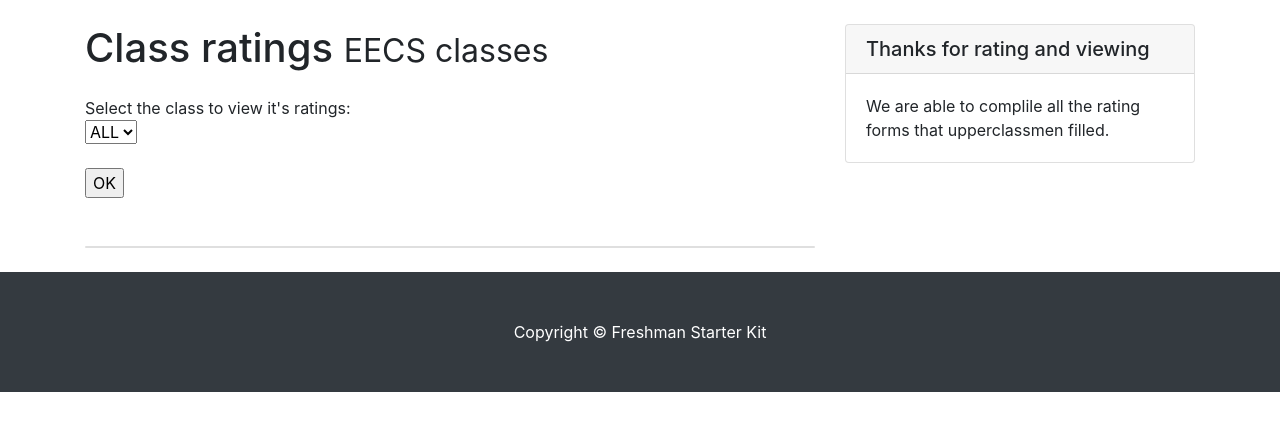
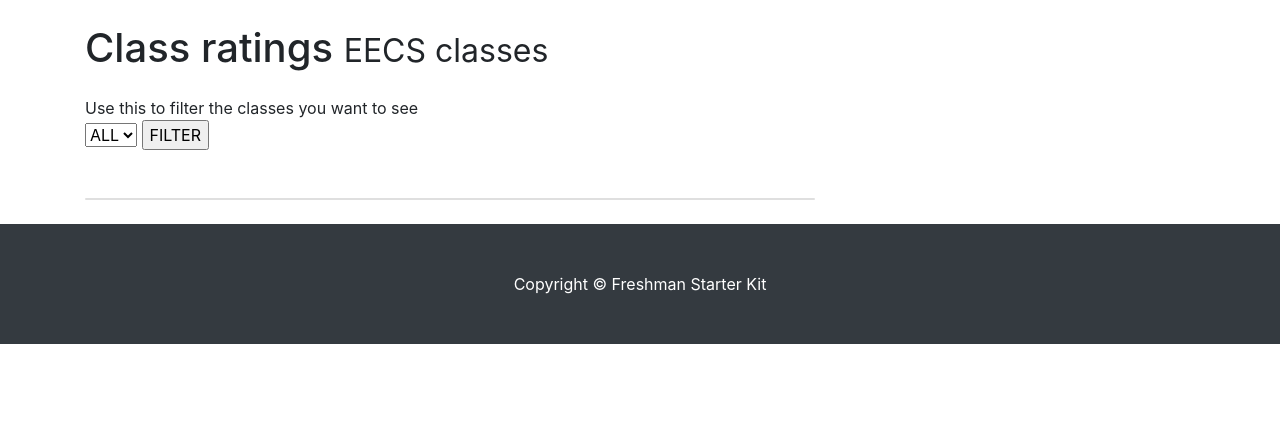
Before and after one commit to archanaramakrishnan/EECS448-Project3, a Django app: page /ratings_view_class.html in a window 1280 px wide. Shown: the part 56-487 px from the top of the page. Run offline with Django 3.2, Linux system fonts and the light colour scheme; some libraries are stand-ins or nearby versions.

Commit message:
Edited minor features in ratings

```diff
--- a/mysite/myapp/templates/ratings_view_class.html
+++ b/mysite/myapp/templates/ratings_view_class.html
@@ -70,7 +70,7 @@
 
         <form id="searchform"  method="get" action="" accept-charset="utf-8">
                 <!--Drop Down select to filter the classes-->
-                Select the class to view it's ratings:
+                Use this to filter the classes you want to see
                 <br>
                   <select id="classChoice" name="classChoice">
                   <option value="all">ALL</option>
@@ -78,8 +78,7 @@
                   <option value="{{ rate.class_rated }}">{{ rate.class_rated }}</option>
                   {% endfor %}
                   </select>
-                  <br><br>
-                <input type="submit" value="OK" onclick="location.href='ratings_view_class.html';">
+                <input type="submit" value="FILTER" onclick="location.href='ratings_view_class.html';">
         </form>
           <br><br>
         <!-- Blog Post -->
@@ -88,7 +87,7 @@
 
         {% for rate in rates %}
 
-          <img class="card-img-top" src="{% static 'for_forms/post1.jpg' %}" alt="Card image cap">
+          <img class="card-img-top" src="{% static 'for_forms/post4.jpg' %}" height="70" alt="Card image cap">
           <div class="card-body">
             <h2 class="card-title">{{ rate.class_rated }}</h2>
 
@@ -116,13 +115,6 @@
       <div class="col-md-4">
 
 
-        <!-- Side Widget -->
-        <div class="card my-4">
-          <h5 class="card-header">Thanks for rating and viewing</h5>
-          <div class="card-body">
-            We are able to complile all the rating forms that upperclassmen filled.
-          </div>
-        </div>
 
       </div>
 
--- a/mysite/myapp/views.py
+++ b/mysite/myapp/views.py
@@ -194,7 +194,7 @@ def rating_form(request):
             class_overall=form.cleaned_data['class_overall']
             print(class_rated,class_difficulty_level,class_hours_spent,rater_grade,class_exams_num,class_hw,class_comments,class_overall);
             post.save()
-            return HttpResponseRedirect("ratings_view_class.html")
+            return HttpResponseRedirect("ratings_view_class.html?classChoice=all")
     else:
         form = RateForm()
     return render(request, 'rating_form.html', {'form': form})
```
